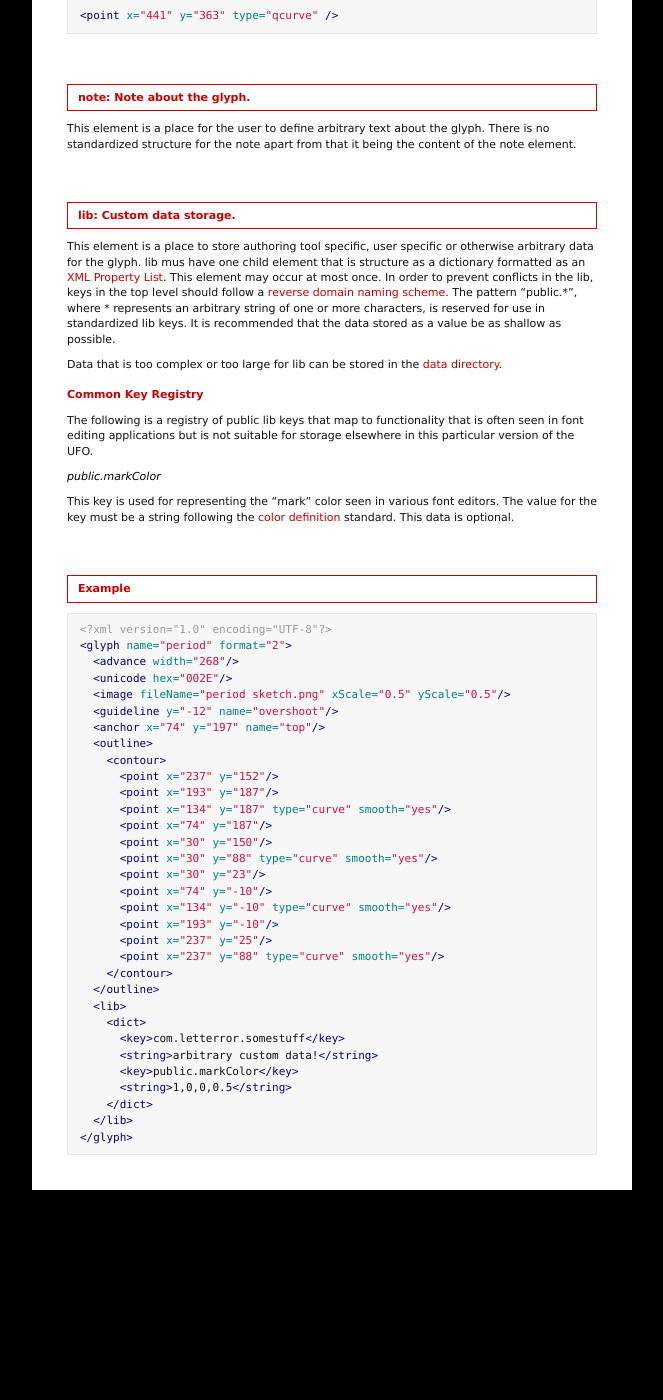
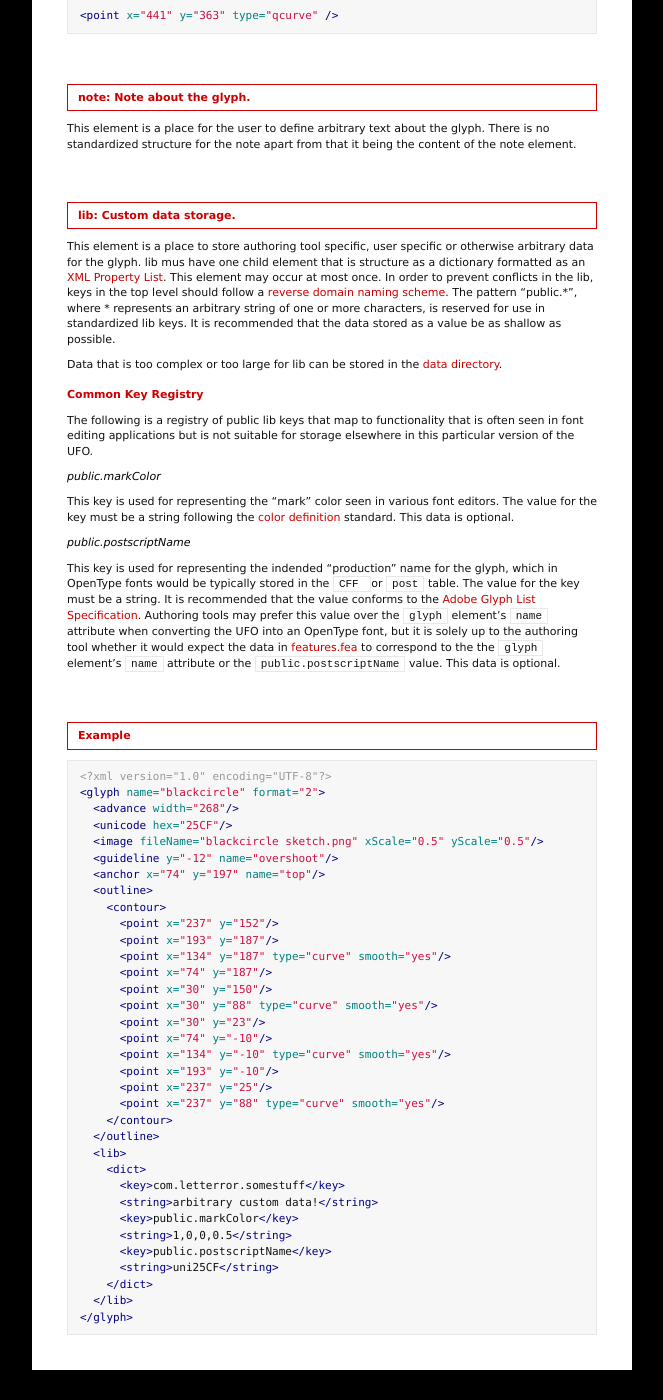
Before and after one commit to unified-font-object/ufo-spec, a Jekyll site: the page built from versions/ufo3/glyphs/glif.md, in a window 1280 px wide and 1400 px high, scrolled down 7579 px. Shown: the whole window, without its empty margins (218-881 px from the left). Built offline with Jekyll 4.4.1, drawn with Linux system fonts in a browser that asks for light colours; before the commit the page ends 8799 px from its top, so only the background shows below that.

Commit message:
Added `public.postscriptName` to the Common Key Registry
This adds a description for the `public.postscriptName` key to the
`lib`'s Common Key Registry, and amends the Common Key Registry example
to showcase the new key.

````diff
--- a/versions/ufo3/glyphs/glif.md
+++ b/versions/ufo3/glyphs/glif.md
@@ -315,14 +315,18 @@ The following is a registry of public lib keys that map to functionality that is
 
 This key is used for representing the "mark" color seen in various font editors. The value for the key must be a string following the [color definition] standard. This data is optional.
 
+##### public.postscriptName
+
+This key is used for representing the indended "production" name for the glyph, which in OpenType fonts would be typically stored in the `CFF ` or `post` table. The value for the key must be a string. It is recommended that the value conforms to the [Adobe Glyph List Specification](https://github.com/adobe-type-tools/agl-specification). Authoring tools may prefer this value over the `glyph` element's `name` attribute when converting the UFO into an OpenType font, but it is solely up to the authoring tool whether it would expect the data in [features.fea](../features.fea) to correspond to the the `glyph` element's `name` attribute or the `public.postscriptName` value. This data is optional.
+
 ### Example
 
 ```xml
 <?xml version="1.0" encoding="UTF-8"?>
-<glyph name="period" format="2">
+<glyph name="blackcircle" format="2">
   <advance width="268"/>
-  <unicode hex="002E"/>
-  <image fileName="period sketch.png" xScale="0.5" yScale="0.5"/>
+  <unicode hex="25CF"/>
+  <image fileName="blackcircle sketch.png" xScale="0.5" yScale="0.5"/>
   <guideline y="-12" name="overshoot"/>
   <anchor x="74" y="197" name="top"/>
   <outline>
@@ -347,6 +351,8 @@ This key is used for representing the "mark" color seen in various font editors.
       <string>arbitrary custom data!</string>
       <key>public.markColor</key>
       <string>1,0,0,0.5</string>
+      <key>public.postscriptName</key>
+      <string>uni25CF</string>
     </dict>
   </lib>
 </glyph>
````
